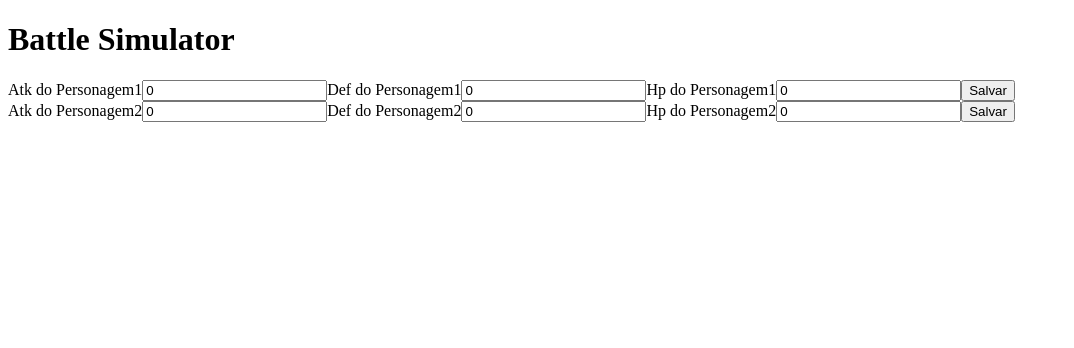
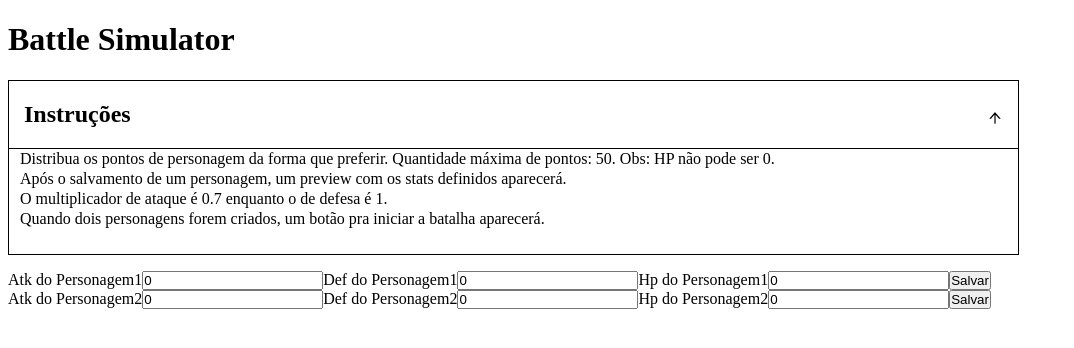
Before and after one commit to caiojlima/battle-game, a React (Create React App) app: page / in a window 1280 px wide. Shown: the top 348 px of the page, without its empty margins (0-1074 px from the left). Built offline with nearby package versions, Linux system fonts and the light colour scheme; the HTML template or start-up script is replaced by a standard one.

Commit message:
Implementando lógica do collapse

```diff
--- a/package.json
+++ b/package.json
@@ -8,6 +8,7 @@
     "@testing-library/user-event": "^13.5.0",
     "react": "^17.0.2",
     "react-dom": "^17.0.2",
+    "react-icons": "^4.3.1",
     "react-router-dom": "^6.2.1",
     "react-scripts": "5.0.0",
     "web-vitals": "^2.1.3"
--- a/src/App.js
+++ b/src/App.js
@@ -2,6 +2,7 @@ import React from "react";
 import { BrowserRouter, Routes, Route } from "react-router-dom";
 import Home from './pages/Home.jsx';
 import Battle from "./pages/Battle.jsx";
+import './styles/App.css';
 
 function App() {
   return (
--- /dev/null
+++ b/src/components/Instructions.jsx
@@ -0,0 +1,29 @@
+import React, { useState } from 'react';
+import { AiOutlineArrowDown, AiOutlineArrowUp } from 'react-icons/ai';
+import '../styles/Instructions.css';
+
+const Instructions = () => {
+  const INITIAL_STATE  = true;
+  const [isCollapsed, setIsCollapsed] = useState(INITIAL_STATE);
+
+  const toggleCollapse = () => {
+    setIsCollapsed(!isCollapsed);
+  };
+
+  return (
+    <div>
+      <div className="collapsed" onClick={ toggleCollapse }>
+        <h2>Instruções</h2>
+        <span className={ !!isCollapsed && 'rotate' }><AiOutlineArrowDown /></span>
+      </div>
+      <ul className={ isCollapsed ? 'list' : 'list hide' }>
+        <li>Distribua os pontos de personagem da forma que preferir. Quantidade máxima de pontos: 50. Obs: HP não pode ser 0.</li>
+        <li>Após o salvamento de um personagem, um preview com os stats definidos aparecerá.</li>
+        <li>O multiplicador de ataque é 0.7 enquanto o de defesa é 1.</li>
+        <li>Quando dois personagens forem criados, um botão pra iniciar a batalha aparecerá.</li>
+      </ul>
+    </div>
+  );
+};
+
+export default Instructions;
--- a/src/components/PlayerForm.jsx
+++ b/src/components/PlayerForm.jsx
@@ -1,26 +1,31 @@
-import React, { useState } from "react";
+import React, { useState, useEffect } from "react";
 import PropTypes from 'prop-types';
-
 
 const PlayerForm = ({ player, handleSubmit }) => {
   const INITIAL_STATE = { [`atk${player}`]: '0', [`def${player}`]: '0', [`hp${player}`]: '0' }
   const [state, setState] = useState(INITIAL_STATE);
   const handleChange = ({ target: { id, value } }) => setState({ ...state, [id]: value });
   const clearInput = () => setState(INITIAL_STATE);
+  const statsValidation = (event, state) => {
+    event.preventDefault();
+    if(Number(state[`atk${player}`]) >= 0 && Number(state[`def${player}`]) >= 0 && Number(state[`hp${player}`]) !== 0) {
+      handleSubmit(state);
+    };
+  };
 
   return (
-    <form onSubmit={ (event) => {handleSubmit(event, state); clearInput();} }>
+    <form onSubmit={ (event) => {statsValidation(event, state); clearInput();} }>
       <label htmlFor="atk">
         Atk do Personagem{ player }
-        <input onChange={ handleChange } id={`atk${player}`} type="text" value={ state[`atk${player}`] } />
+        <input onChange={ handleChange } id={`atk${player}`} type="number" value={ state[`atk${player}`] } />
       </label>
       <label htmlFor="def">
         Def do Personagem{ player }
-        <input onChange={ handleChange } id={`def${player}`} type="text" value={ state[`def${player}`] } />
+        <input onChange={ handleChange } id={`def${player}`} type="number" value={ state[`def${player}`] } />
       </label>
       <label htmlFor="hp">
         Hp do Personagem{ player }
-        <input onChange={ handleChange } id={`hp${player}`} type="text" value={ state[`hp${player}`] } />
+        <input onChange={ handleChange } id={`hp${player}`} type="number" value={ state[`hp${player}`] } />
       </label>
       <button type="submit">Salvar</button>
     </form>
--- a/src/components/PlayerStatsPreview.jsx
+++ b/src/components/PlayerStatsPreview.jsx
@@ -3,10 +3,10 @@ import PropTypes from 'prop-types';
 
 const PlayerStatsPreview = ({ number, atk, def, hp }) => (
   <div>
-    <h3>Personagem {number}:</h3>
-    <p>Ataque: { atk }</p>
-    <p>Defesa: { def }</p>
-    <p>HP: { hp }</p>
+    <h3>Personagem { number }:</h3>
+    <p>Ataque: { parseInt(atk) }</p>
+    <p>Defesa: { parseInt(def) }</p>
+    <p>HP: { parseInt(hp) }</p>
   </div>
  );
 
--- a/src/pages/Home.jsx
+++ b/src/pages/Home.jsx
@@ -3,11 +3,12 @@ import { Link } from "react-router-dom";
 import Header from "../components/Header";
 import PlayerForm from "../components/PlayerForm";
 import PlayerStatsPreview from "../components/PlayerStatsPreview";
+import Instructions from "../components/Instructions";
+
 const Home = () => {
   const [state, setState] = useState({ toggleStart: false, preventLoop: true });
 
-  const handleSubmit = (event, formState) => {
-    event.preventDefault();
+  const handleSubmit = (formState) => {
     setState({ ...state, ...formState });
   };
 
@@ -21,11 +22,12 @@ const Home = () => {
   return (
     <>
     <Header />
+    <Instructions />
     <PlayerForm player={ 1 } handleSubmit={ handleSubmit } />
     <PlayerForm player={ 2 } handleSubmit={ handleSubmit } />
     { (state.atk1) && <PlayerStatsPreview number={ 1 } atk={ state.atk1 } def={ state.def1 } hp={ state.hp1 } /> }
     { (state.atk2) && <PlayerStatsPreview number={ 2 } atk={ state.atk2 } def={ state.def2 } hp={ state.hp2 } /> }
-    { state.toggleStart && <Link to="/battle"><button type="button">COMEÇAR!</button></Link> }
+    { state.toggleStart && <Link to="/battle"><button type="button">Iniciar batalha!</button></Link> }
   </>
   );
 };
--- /dev/null
+++ b/src/styles/App.css
@@ -0,0 +1,4 @@
+* {
+  padding: 0;
+  box-sizing: border-box
+};
--- /dev/null
+++ b/src/styles/Instructions.css
@@ -0,0 +1,66 @@
+.collapsed {
+  cursor: pointer;
+  display: flex;
+  justify-content: space-between;
+  align-items: baseline;
+  width: 80%;
+  border: 1px solid black;
+  padding-left: 15px;
+  padding-right: 15px;
+}
+
+.collapsed h2 {
+  margin-right: 10px;
+}
+
+.collapsed span {
+  transition: ease 0.5s;
+}
+
+.rotate {
+  transform: rotate(-180deg);
+}
+
+.list {
+  width: 80%;
+  margin-top: 0;
+  border: 1px solid black;
+  border-top: none;
+  list-style: none;
+  animation: showing 1s forwards linear;
+  overflow: hidden;
+}
+.list li {
+  padding: 1px;
+  margin-left: 10px;
+}
+
+.hide {
+  overflow: hidden;
+  animation: hiding 1s forwards linear;
+}
+
+@keyframes hiding {
+  0% {
+    height: 106px;
+  }
+  95% {
+    border: 1px solid black;
+    border-top: none;
+  }
+  100% {
+    height: 0;
+    border: none;
+  }
+}
+
+@keyframes showing {
+  100% {
+    height: 106px;
+  }
+  0% {
+    height: 0;
+    border: 1px solid black;
+    border-top: none;
+  }
+}
```
Also changed, not shown: 1 other file (tests, documents, lock files or other folders).
